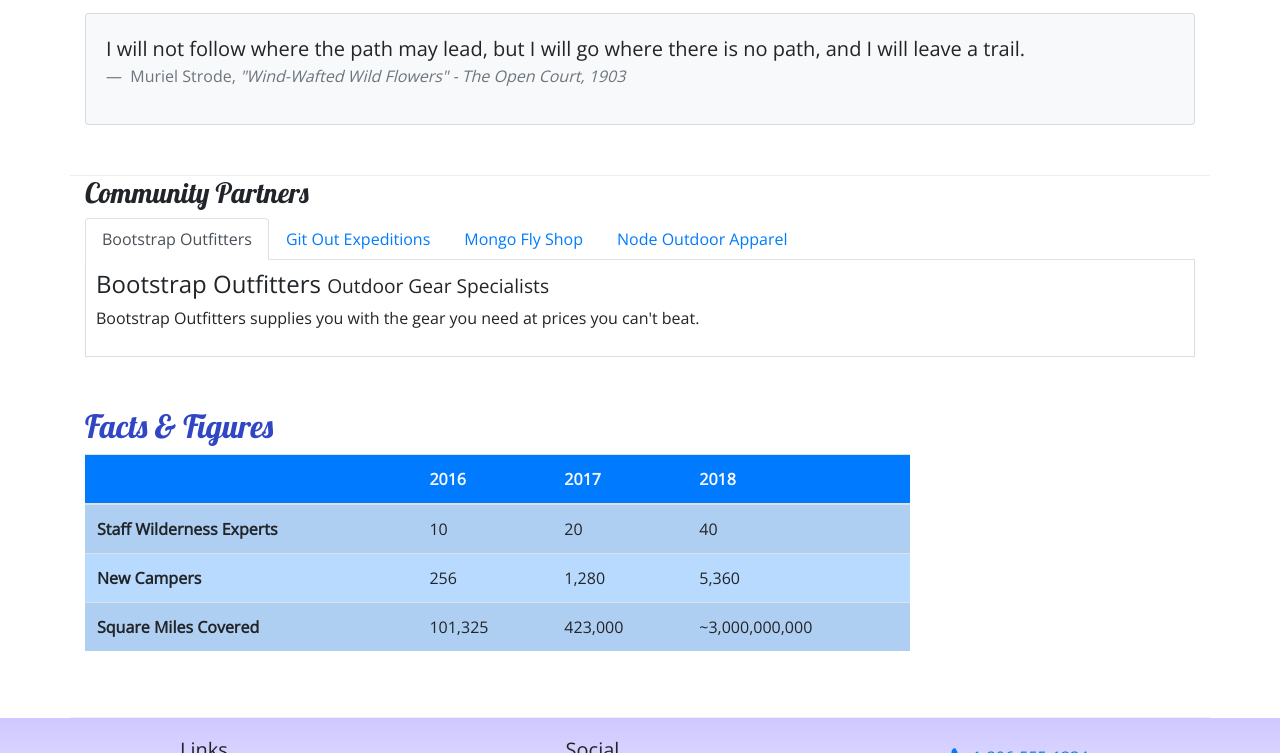
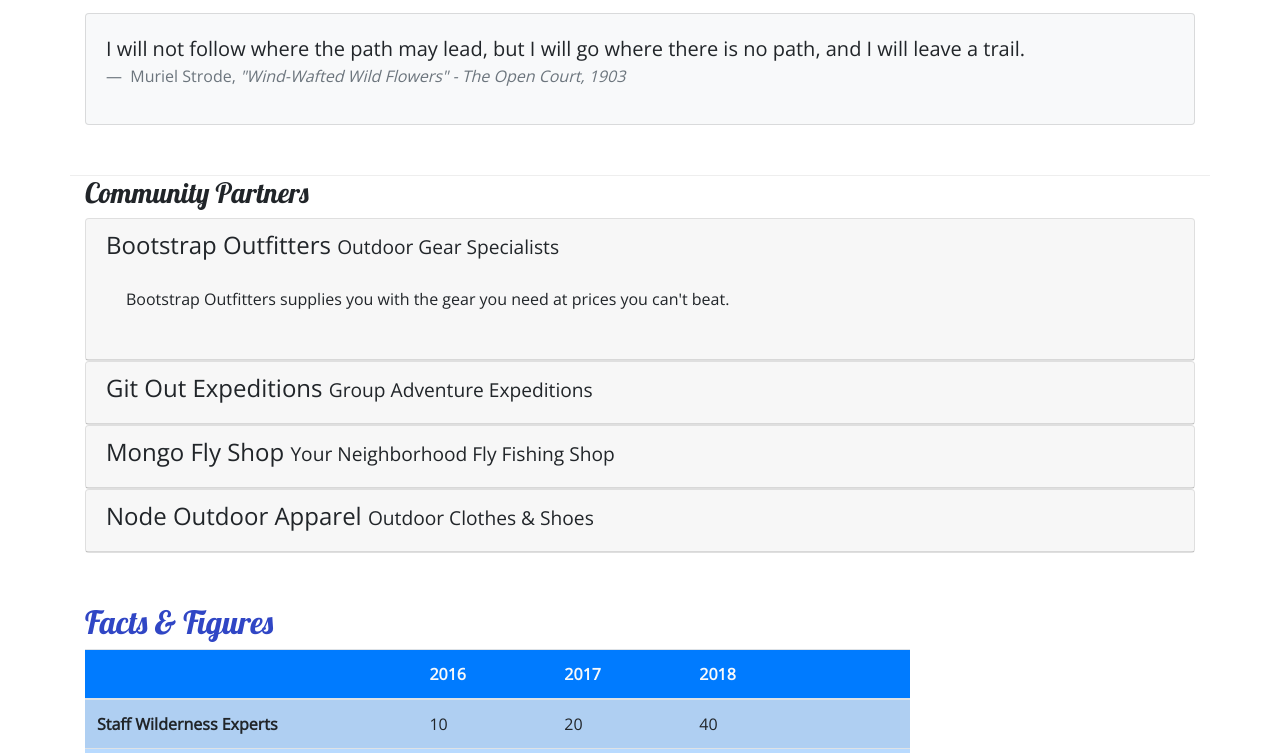
Before and after one commit to mister-josuecedeno/nucamp-bootstrap, a website: page aboutus.html in a window 1280 px wide. Shown: the part 634-1387 px from the top of the page. Drawn offline with nearby package versions, Linux system fonts and the light colour scheme.

Commit message:
Remove tab. Add Accordion

```diff
--- a/aboutus.html
+++ b/aboutus.html
@@ -157,84 +157,104 @@
       <div class="row">
         <div class="col">
           <h3>Community Partners</h3>
-          <!-- Tabbed navigation -->
-          <ul class="nav nav-tabs">
-            <li class="nav-item">
-              <a
-                class="nav-link active"
-                href="#bootstrap"
-                role="tab"
-                data-toggle="tab"
-                >Bootstrap Outfitters</a
-              >
-            </li>
-            <li class="nav-item">
-              <a class="nav-link" href="#git" role="tab" data-toggle="tab"
-                >Git Out Expeditions</a
-              >
-            </li>
-            <li class="nav-item">
-              <a class="nav-link" href="#mongo" role="tab" data-toggle="tab"
-                >Mongo Fly Shop</a
-              >
-            </li>
-            <li class="nav-item">
-              <a class="nav-link" href="#node" role="tab" data-toggle="tab"
-                >Node Outdoor Apparel</a
-              >
-            </li>
-          </ul>
 
           <!-- Content -->
-          <div class="tab-content">
+          <div class="accordion">
             <!-- bootstrap -->
+            <div class="card">
+              <div class="card-header" role="tab">
+                <h4>
+                  <a data-toggle="collapse" data-target="#bootstrap">
+                    Bootstrap Outfitters <small>Outdoor Gear Specialists</small>
+                  </a>
+                </h4>
                 <div
-              role="tabpanel"
-              class="tab-pane fade show active"
+                  class="collapse show"
                   id="bootstrap"
+                  data-parent="#accordion"
                 >
-              <h4>
-                Bootstrap Outfitters <small>Outdoor Gear Specialists</small>
-              </h4>
+                  <div class="card-body">
                     <p class="d-none d-sm-block">
-                Bootstrap Outfitters supplies you with the gear you need at
-                prices you can't beat.
+                      Bootstrap Outfitters supplies you with the gear you need
+                      at prices you can't beat.
                     </p>
+                  </div>
+                </div>
+              </div>
             </div>
 
             <!-- Git -->
-            <div role="tabpanel" class="tab-pane fade" id="git">
+            <div class="card">
+              <div class="card-header" role="tab">
                 <h4>
-                Git Out Expeditions <small>Group Adventure Expeditions</small>
+                  <a
+                    class="collapsed"
+                    data-toggle="collapse"
+                    data-target="#git"
+                  >
+                    Git Out Expeditions
+                    <small>Group Adventure Expeditions</small>
+                  </a>
                 </h4>
+                <div class="collapse" id="git" data-parent="#accordion">
+                  <div class="card-body">
                     <p class="d-none d-sm-block">
-                Join Git Out Expeditions to explore new horizons with a group of
-                other adventurers!
+                      Join Git Out Expeditions to explore new horizons with a
+                      group of other adventurers!
                     </p>
+                  </div>
+                </div>
+              </div>
             </div>
 
             <!-- Mongo -->
-            <div role="tabpanel" class="tab-pane fade" id="mongo">
+            <div class="card">
+              <div class="card-header" role="tab">
                 <h4>
-                Mongo Fly Shop <small>Your Neighborhood Fly Fishing Shop</small>
+                  <a
+                    class="collapsed"
+                    data-toggle="collapse"
+                    data-target="#mongo"
+                  >
+                    Mongo Fly Shop
+                    <small>Your Neighborhood Fly Fishing Shop</small>
+                  </a>
                 </h4>
+                <div class="collapse" id="mongo" data-parent="#accordion">
+                  <div class="card-body">
                     <p class="d-none d-sm-block">
-                Need a new fishing pole, a tacklebox, or flies of all kinds?
-                Stop by Mongo Fly Shop.
+                      Need a new fishing pole, a tacklebox, or flies of all
+                      kinds? Stop by Mongo Fly Shop.
                     </p>
+                  </div>
+                </div>
+              </div>
             </div>
 
             <!-- Node -->
-            <div role="tabpanel" class="tab-pane fade" id="node">
+            <div class="card">
+              <div class="card-header" role="tab">
                 <h4>
-                Node Outdoor Apparel <small>Outdoor Clothes & Shoes</small>
+                  <a
+                    class="collapsed"
+                    data-toggle="collapse"
+                    data-target="#node"
+                    >Node Outdoor Apparel
+                    <small>Outdoor Clothes & Shoes</small></a
+                  >
                 </h4>
+                <div class="collapse" id="node" data-parent="#accordion">
+                  <div class="card-body">
                     <p class="d-none d-sm-block">
-                From polar fleeces to swimsuits, hiking boots to waders, a visit
-                to Node will be sure to get you covered.
+                      From polar fleeces to swimsuits, hiking boots to waders, a
+                      visit to Node will be sure to get you covered.
                     </p>
                   </div>
                 </div>
+              </div>
+            </div>
+          </div>
+          <!-- End of Community Partners Content -->
         </div>
       </div>
 
--- a/css/styles.css
+++ b/css/styles.css
@@ -37,9 +37,3 @@ header h2 {
   border-bottom: 1px ridge;
   min-height: 200px;
 }
-
-.tab-content {
-  border: 1px solid #ddd;
-  border-top: none;
-  padding: 10px;
-}
```
Lines whose indentation alone changed are shown as unchanged.
